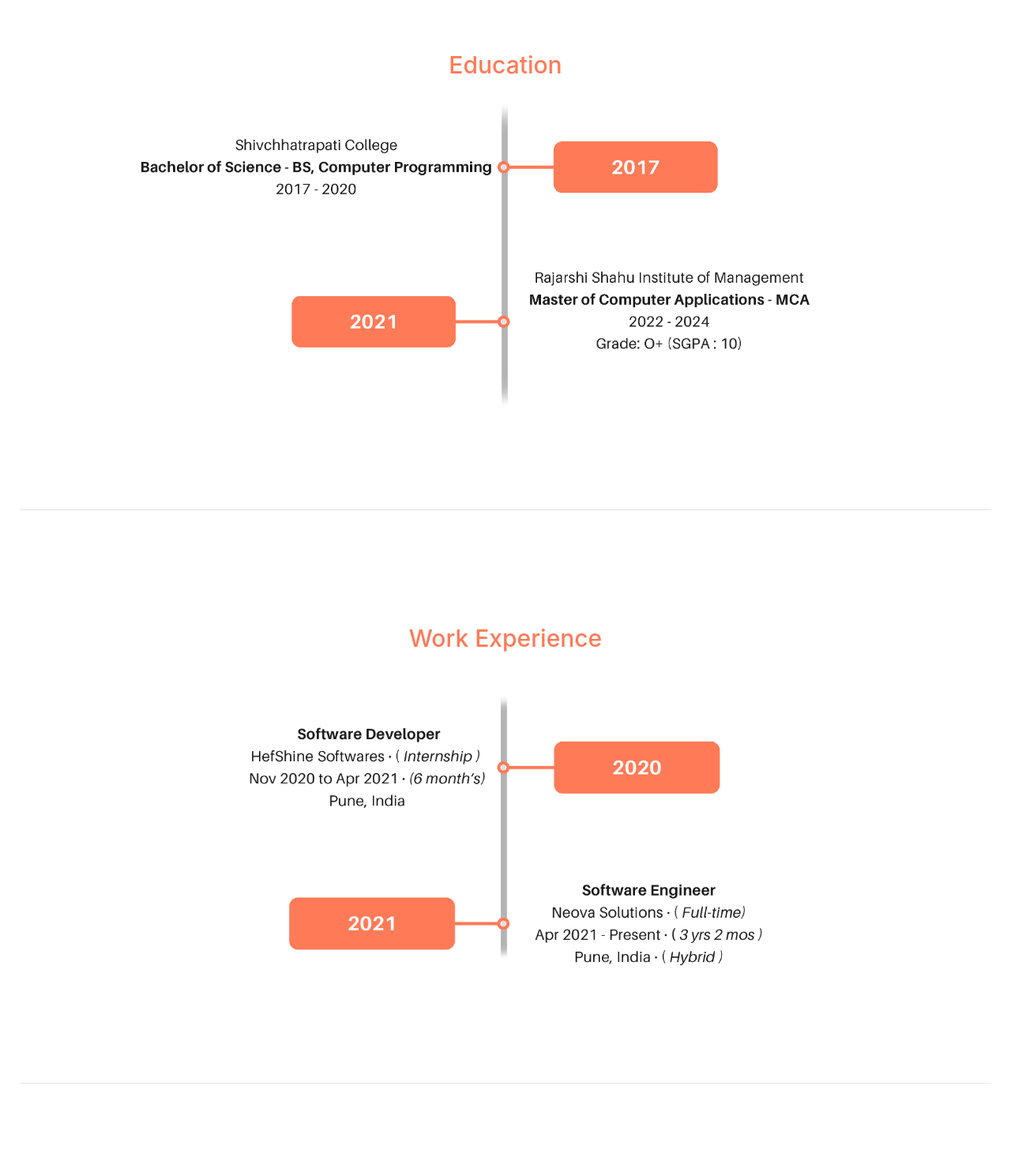
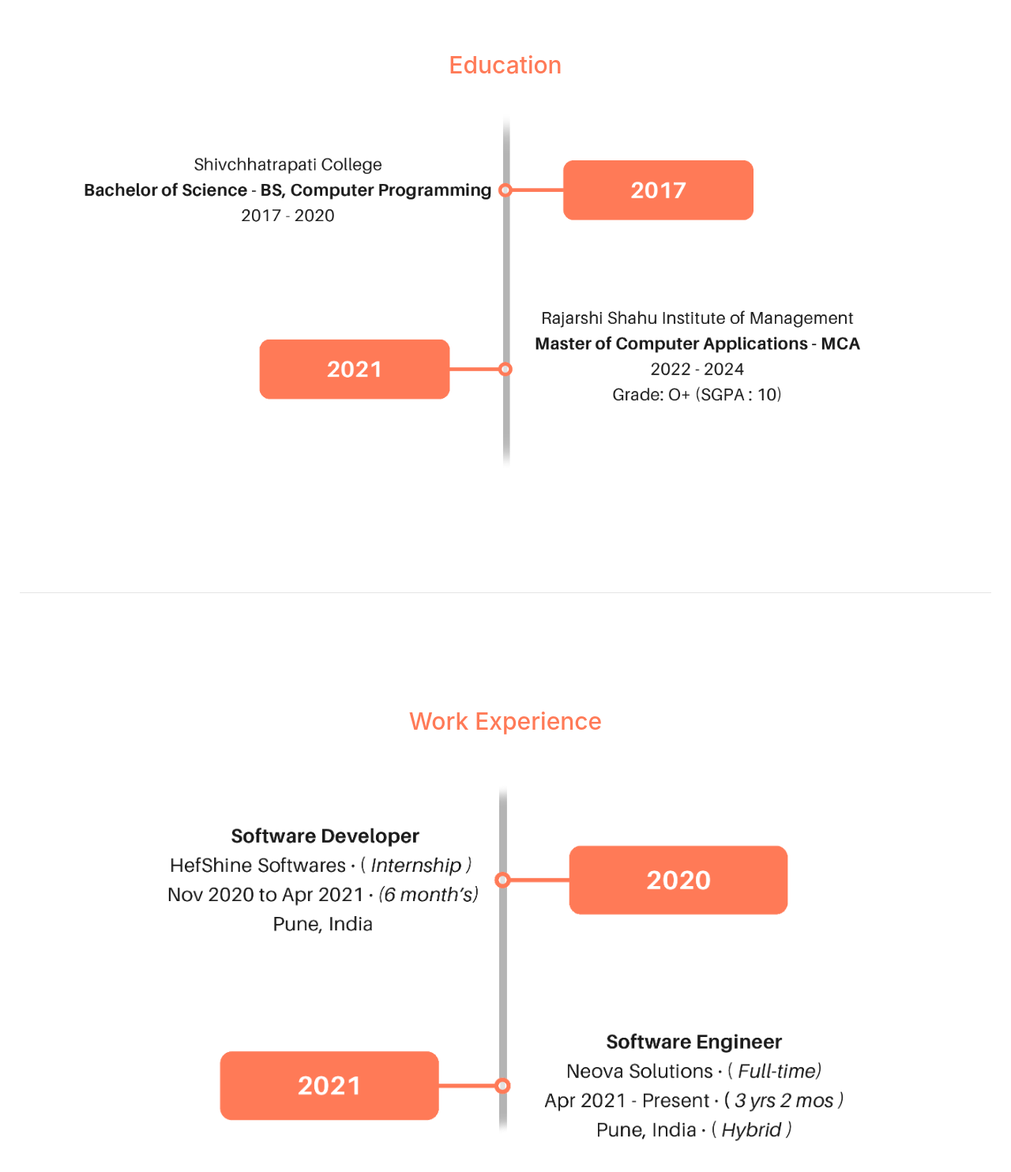
Before and after one commit to mahindra1501/portfolio, a website: page index.html in a window 1280 px wide. Shown: the part 1420-2904 px from the top of the page at 79% size. Drawn offline with Linux system fonts and the light colour scheme.

Commit message:
Adding the files related to portfolio as a first commit

```diff
--- a/index.html
+++ b/index.html
@@ -164,14 +164,14 @@
     <section id="Education" class="section" >
         <div class="container text-center"><br><br>
             <h6 class="section-title mb-4">Education</h6>
-            <img src="assets/imgs/Edu (2).png" alt="" class="img-thumbnail mb-4">
+            <img src="assets/imgs/edu (3).png" alt="" class="img-thumbnail mb-4">
         </div>
      </section>
      <hr>
      <section  id="Work" class="section">
         <div class="container text-center"> <br><br>
             <h6 class="section-title mb-4">Work Experience</h6>
-            <img src="assets/imgs/WExp (2).png" alt="" class="img-thumbnail mb-4">
+            <img src="assets/imgs/WExp (3).png" alt="" class="img-thumbnail mb-4">
         </div>
      </section>
      <hr>
```
Also changed, not shown: assets/imgs/WExp (3).png (added), assets/imgs/edu (3).png (added).
